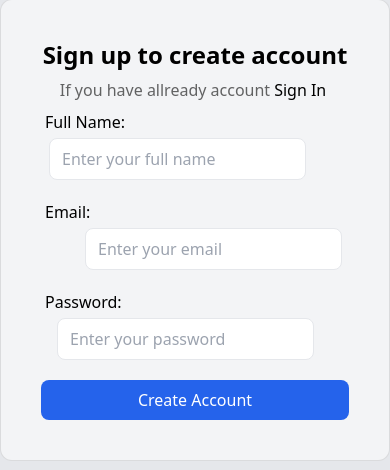
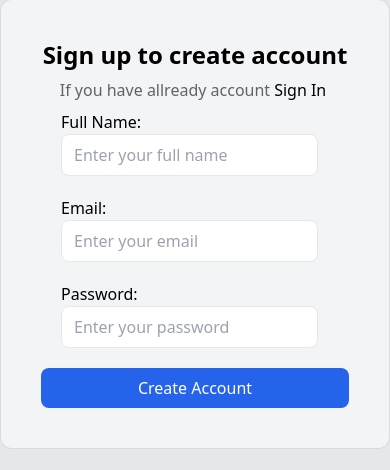
Before and after one commit to aws-coder77/blog-post, a React app: page /signup in a window 390 px wide. Shown: the part 111-581 px from the top of the page. Built offline with nearby package versions, Linux system fonts and the light colour scheme; no server answers; the HTML template or start-up script is replaced by a standard one.

Commit message:
login and signup mobile version

```diff
--- a/src/components/Login.jsx
+++ b/src/components/Login.jsx
@@ -53,27 +53,30 @@ function Login() {
         </p>
         {error && <p className="text-red-600 mt-8 text-center">{error}</p>}
         <form onSubmit={handleSubmit(login)} className="mt-8">
-          <div className="space-y-5">
+          <div className="space-y-5 w-full flex flex-col items-center justify-center">
+            <label className="block md:flex ">
+              Email:
               <Input
-              label="Email: "
                 placeholder="Enter your email"
                 type="email"
-              className=" mx-10 text-md"
+                className="md:ml-10 text-md"
                 {...register("email", {
                   required: "Email is Required ",
                   validate: {
                     matchPatern: (value) =>
-                    /^\w+([.-]?\w+)*@\w+([.-]?\w+)*(\.\w{2,3})+$/.test(value) ||
-                    "Email address must be a valid address",
+                      /^\w+([.-]?\w+)*@\w+([.-]?\w+)*(\.\w{2,3})+$/.test(
+                        value
+                      ) || "Email address must be a valid address",
                   },
                 })}
               />
-
+            </label>
+            <label className="block  md:flex ">
+              Password:
               <Input
-              label="Password: "
                 type="password"
                 placeholder="Enter your password"
-              className="mx-2 text-md"
+                className="md:ml-2 text-md"
                 {...register("password", {
                   required: "Passwrod is Required",
                   minLength: {
@@ -82,6 +85,7 @@ function Login() {
                   },
                 })}
               />
+            </label>
             {errors.password && (
               <p className=" bg-red-400 rounded-md p-1 ">
                 {errors.password.message}
--- a/src/components/Signup.jsx
+++ b/src/components/Signup.jsx
@@ -53,44 +53,50 @@ function Signup() {
         {error && <p className="text-red-600 mt-8 text-center">{error}</p>}
 
         <form onSubmit={handleSubmit(create)}>
-          <div className="space-y-5">
+          <div className="space-y-5 inline-block md:flex md:flex-col md:items-center md:justify-center  w-full ">
+            <label className="mx-5 block md:flex text-md items-center md:whitespace-nowrap md:overflow-hidden">
+              Full Name:
               <Input
-              className="mx-2 text-md"
-              label="Full Name: "
+                className="md:mx-2 text-md"
                 placeholder="Enter your full name"
                 {...register("name", {
                   required: "Name is required",
                 })}
               />
+            </label>
             {errors.name && (
               <p className=" bg-red-400 rounded-md p-1 ">
                 {errors.name.message}
               </p>
             )}
+            <label className="md:flex block mx-5 md:items-center">
+              Email:
               <Input
-              label="Email: "
                 placeholder="Enter your email"
                 type="email"
-              className="mx-11 text-md"
+                className="md:ml-7 mr-1 flex py-1 text-md"
                 {...register("email", {
                   required: "Email is required",
                   validate: {
                     matchPatern: (value) =>
-                    /^\w+([.-]?\w+)*@\w+([.-]?\w+)*(\.\w{2,3})+$/.test(value) ||
-                    "Email address must be a valid address",
+                      /^\w+([.-]?\w+)*@\w+([.-]?\w+)*(\.\w{2,3})+$/.test(
+                        value
+                      ) || "Email address must be a valid address",
                   },
                 })}
               />
+            </label>
             {errors.email && (
               <p className=" bg-red-400 rounded-md p-1 ">
                 {errors.email.message}
               </p>
             )}
+            <label className="md:flex block mx-5 md:items-center">
+              Password:
               <Input
-              label="Password: "
                 type="password"
                 placeholder="Enter your password"
-              className="mx-4 text-md"
+                className="md:mx-4 text-md"
                 {...register("password", {
                   required: "passwrod is required",
                   minLength: {
@@ -99,6 +105,7 @@ function Signup() {
                   },
                 })}
               />
+            </label>
             {errors.password && (
               <p className=" bg-red-400 rounded-md p-1 ">
                 {errors.password.message}
```
Lines whose indentation alone changed are shown as unchanged.
